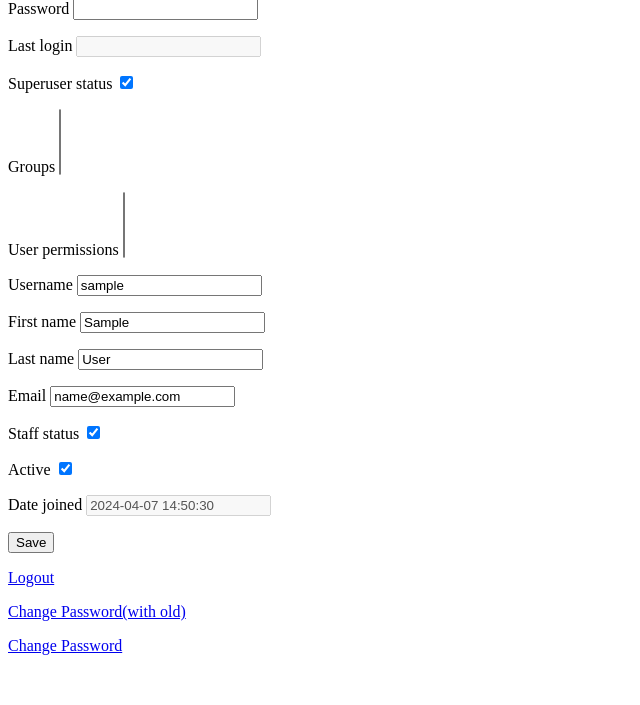
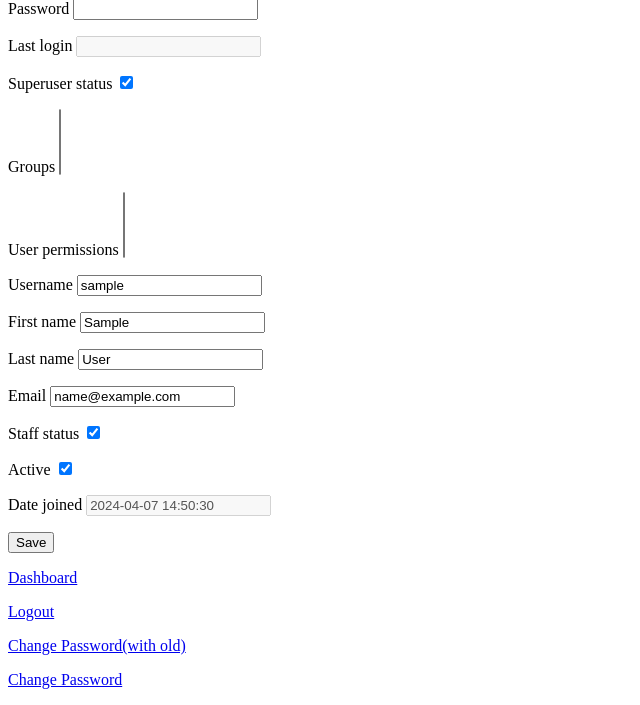
Before and after one commit to ursmaheshj/DjangoFramework, a Django app: page /profile/ in a window 1280 px wide. Shown: the part 237-942 px from the top of the page, without its empty margins (0-640 px from the left). Before the commit the page ends 892 px from the top, so only its background shows below. Run offline with Django 5.2, Linux system fonts and the light colour scheme; the visitor is signed in with stand-in values (Sample User, id 1); data comes from the database, SQL or seed files in the repository.

Commit message:
user with allowed permission can accees the action in dashboard

```diff
--- a/d7_authenticationsytem/app2/views.py
+++ b/d7_authenticationsytem/app2/views.py
@@ -18,12 +18,12 @@ def login_user(request):
                 if user is not None:
                     login(request,user)
                     messages.success(request,'User has been logged in!!!')
-                    return HttpResponseRedirect('/profile/')
+                    return HttpResponseRedirect('/dashboard/')
         else:
             fm = AuthenticationForm()
         return render(request,'app2/login.html',{'form':fm})
     else:
-        return HttpResponseRedirect('/profile/')
+        return HttpResponseRedirect('/dashboard/')
 
 def profile(request):
     if request.user.is_authenticated:
--- a/d7_authenticationsytem/app3/views.py
+++ b/d7_authenticationsytem/app3/views.py
@@ -1,8 +1,8 @@
 from django.shortcuts import render,HttpResponseRedirect
 
 # Create your views here.
-def Dashboard(request):
+def dashboard(request):
     if request.user.is_authenticated:
-        pass
+        return render(request,'app3/dashboard.html')
     else:
         return HttpResponseRedirect('/login/')
--- a/d7_authenticationsytem/d7_authenticationsytem/urls.py
+++ b/d7_authenticationsytem/d7_authenticationsytem/urls.py
@@ -18,7 +18,7 @@ from django.contrib import admin
 from django.urls import path
 from app1.views import sign_up
 from app2.views import login_user,profile,logout_user,changepass,changepassold,userdetail
-
+from app3.views import dashboard
 urlpatterns = [
     path('admin/', admin.site.urls),
     path('register/', sign_up,name='signup'),
@@ -28,4 +28,5 @@ urlpatterns = [
     path('changepassold/', changepassold,name='changepassold'),
     path('changepass/', changepass,name='changepass'),
     path('userdetail/<int:id>', userdetail,name='userdetail'),
+    path('dashboard/',dashboard,name='dashboard'),
 ]
--- a/d7_authenticationsytem/templates/app2/profile.html
+++ b/d7_authenticationsytem/templates/app2/profile.html
@@ -45,6 +45,7 @@
         <button type="submit">Save</button>
     </form>
 
+    <p><a href="{% url "dashboard" %}">Dashboard</a></p>
     <p><a href="{% url "logout" %}">Logout</a></p>
     <p><a href="{% url "changepassold" %}">Change Password(with old)</a></p>
     <p><a href="{% url "changepass" %}">Change Password</a></p>
```
Also changed, not shown: d7_authenticationsytem/templates/app3/dashboard.html (+21 -0 lines).
